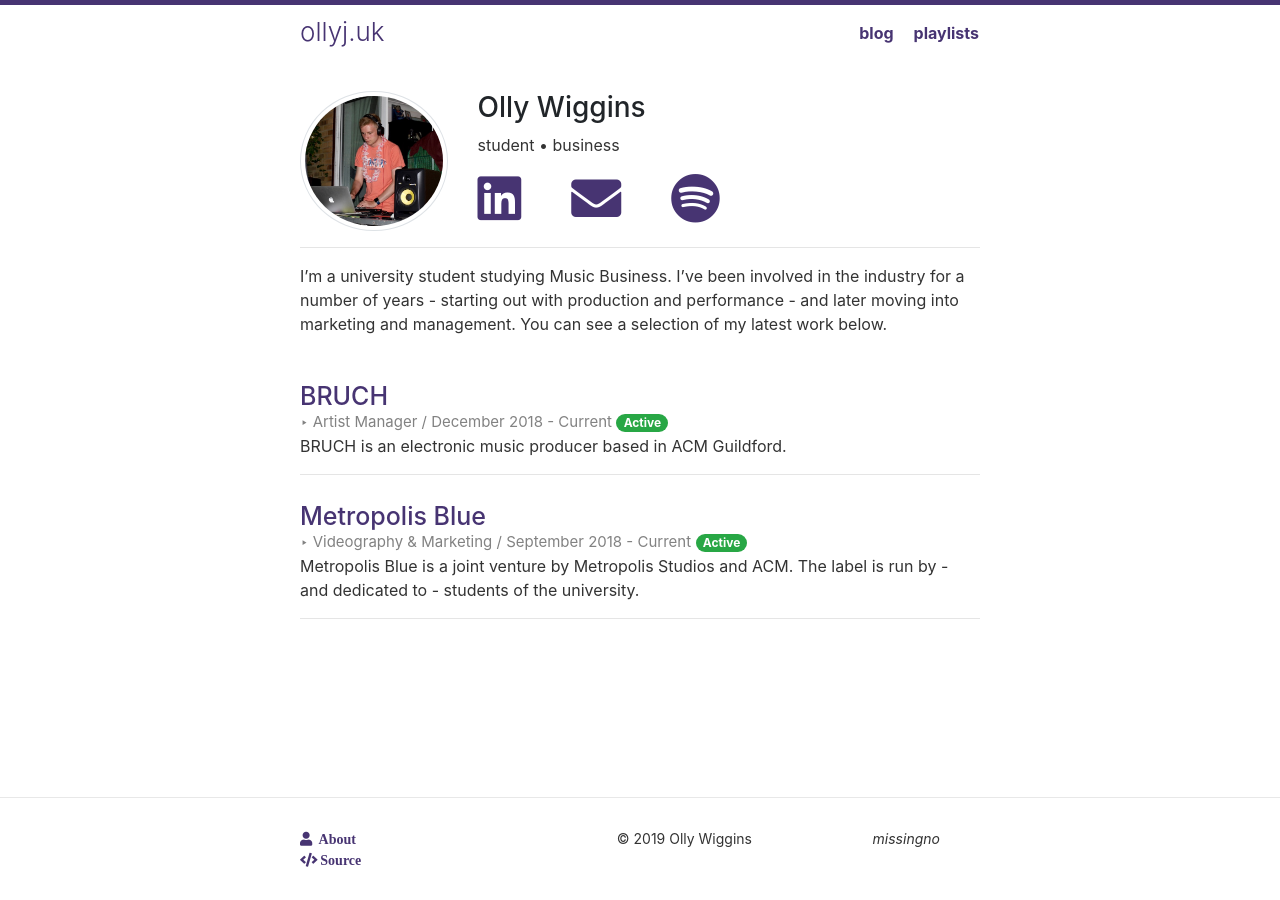
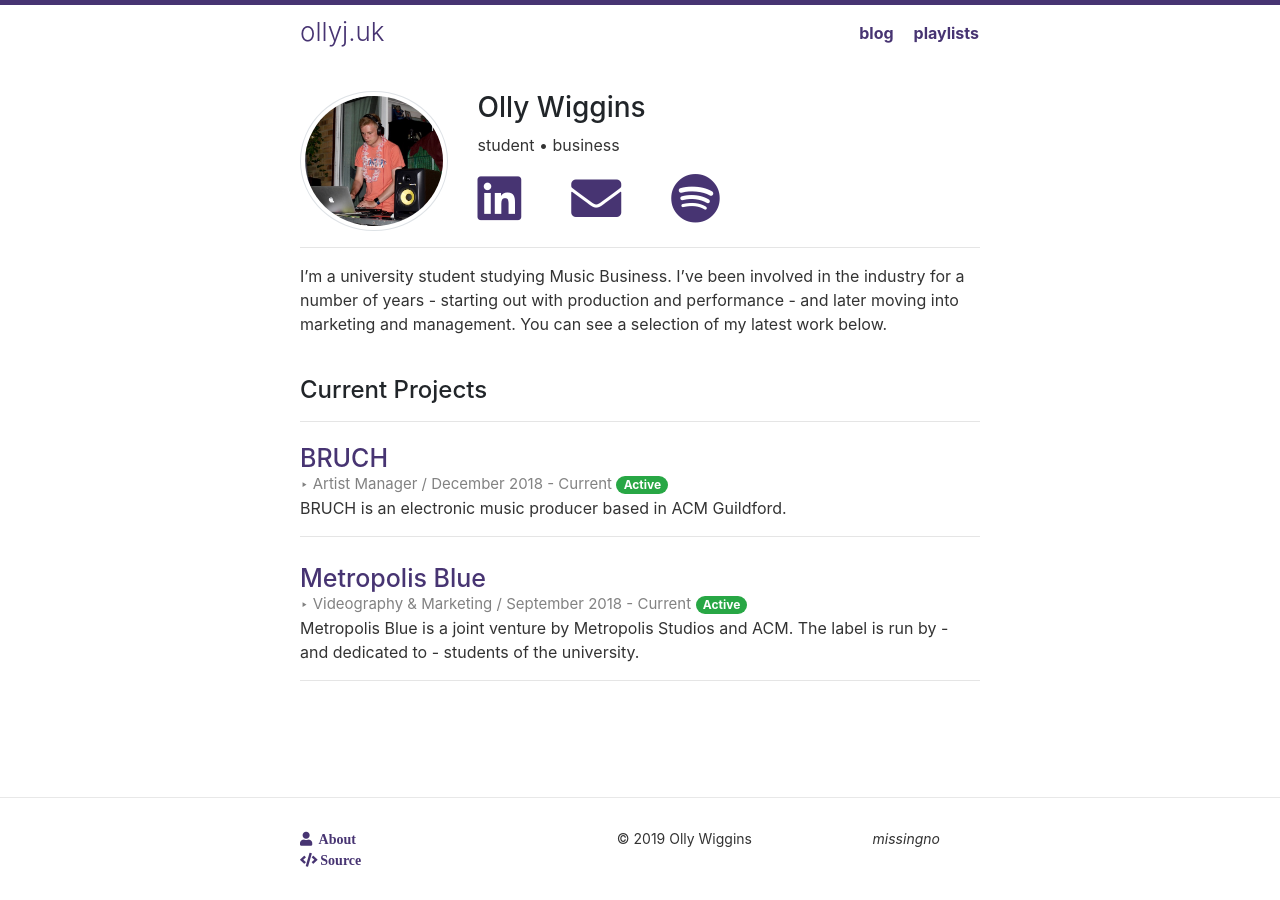
Before and after one commit to ollyy/ollyy.github.io, a Jekyll site: the page built from index.md, in a window 1280 px wide. Built offline with Jekyll 4.4.1, drawn with Linux system fonts in a browser that asks for light colours.

Commit message:
Make small chages to home page

```diff
--- a/_layouts/default.html
+++ b/_layouts/default.html
@@ -25,6 +25,8 @@
         <br>
         <!-- portfolio section -->
         {%- if site.categories.entries.size > 0 -%}
+        <h4>Current Projects</h4>
+        <hr>
         <ul class="post-list list">
           {%- for post in site.categories.entries -%}
           {%- if post.feature == true -%}
```
Also changed, not shown: 2 other files.
